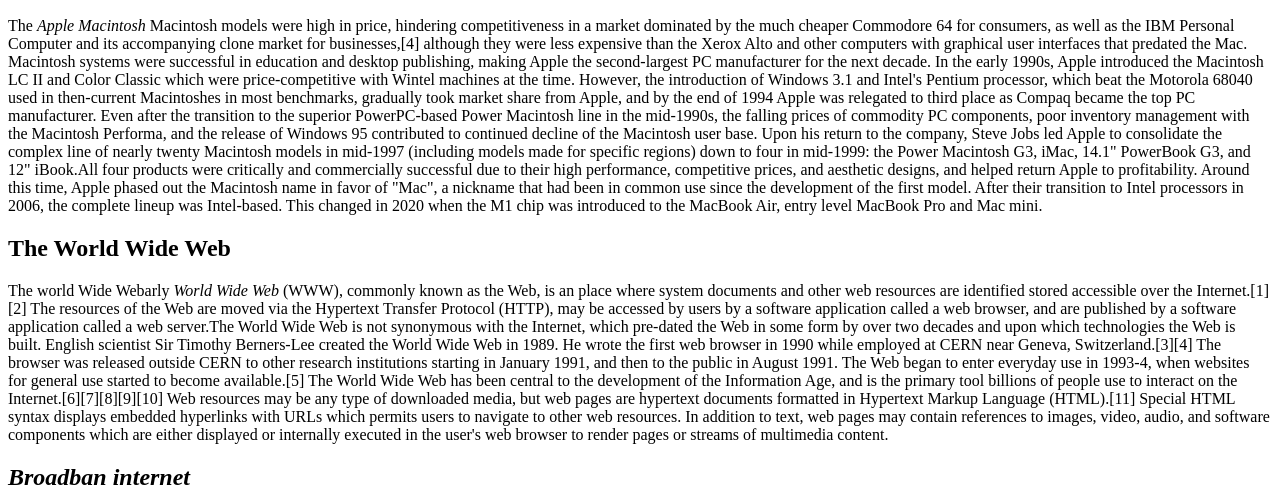
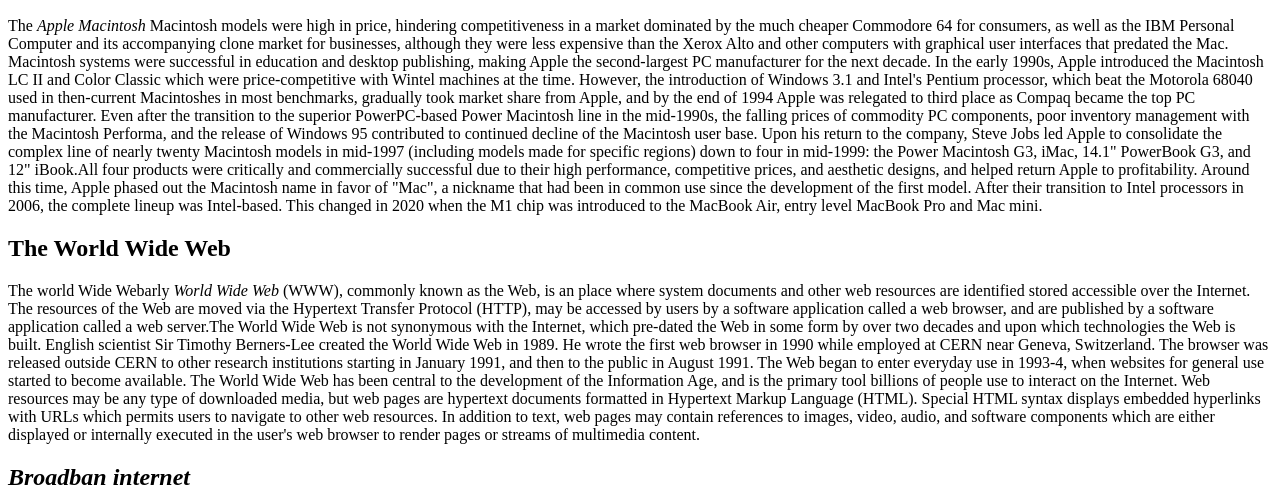
Before and after one commit to Alondre/HTML-exam, a plain HTML site: page index.html in a window 1280 px wide. Shown: the part 430-924 px from the top of the page. Drawn offline with Linux system fonts and the light colour scheme.

Commit message:
Update index.html

```diff
--- a/index.html
+++ b/index.html
@@ -9,7 +9,7 @@
 <body>
   <color:Blue><h2>Apple’s Macintosh</h2></color:Blue>
   <img src="https://www.google.com/url?sa=i&url=https%3A%2F%2Fwww.mac-history.net%2Ftop%2F2020-02-10%2Fthe-history-of-the-apple-macintosh&psig=AOvVaw3np2M8MBlzT0AWOJ9JYmLQ&ust=1612243344046000&source=images&cd=vfe&ved=0CAIQjRxqFwoTCKDt5s-FyO4CFQAAAAAdAAAAABAD" alt="height:200">
-  <p>The <i>Apple Macintosh</i> Macintosh models were high in price, hindering competitiveness in a market dominated by the much cheaper Commodore 64 for consumers, as well as the IBM Personal Computer and its accompanying clone market for businesses,[4] although they were less expensive than the Xerox Alto and other computers with graphical user interfaces that predated the Mac. Macintosh systems were successful in education and desktop publishing, making Apple the second-largest PC manufacturer for the next decade. In the early 1990s, Apple introduced the Macintosh LC II and Color Classic which were price-competitive with Wintel machines at the time.
+  <p>The <i>Apple Macintosh</i> Macintosh models were high in price, hindering competitiveness in a market dominated by the much cheaper Commodore 64 for consumers, as well as the IBM Personal Computer and its accompanying clone market for businesses, although they were less expensive than the Xerox Alto and other computers with graphical user interfaces that predated the Mac. Macintosh systems were successful in education and desktop publishing, making Apple the second-largest PC manufacturer for the next decade. In the early 1990s, Apple introduced the Macintosh LC II and Color Classic which were price-competitive with Wintel machines at the time.
     However, the introduction of Windows 3.1 and Intel's Pentium processor, which beat the Motorola 68040 used in then-current Macintoshes in most benchmarks, gradually took market share from Apple, and by the end of 1994 Apple was relegated to third place as Compaq became the top PC manufacturer. Even after the transition to the superior PowerPC-based Power Macintosh line in the mid-1990s, the falling prices of commodity PC components, poor inventory management with the Macintosh Performa, and the release of Windows 95 contributed to continued decline of the Macintosh user base.
         Upon his return to the company, Steve Jobs led Apple to consolidate the complex line of nearly twenty Macintosh models in mid-1997 (including models made for specific regions) down to four in mid-1999: the Power Macintosh G3, iMac, 14.1" PowerBook G3, and 12" iBook.All four products were critically and commercially successful due to their high performance, competitive prices, and aesthetic designs, and helped return Apple to profitability.
         Around this time, Apple phased out the Macintosh name in favor of "Mac", a nickname that had been in common use since the development of the first model. After their transition to Intel processors in 2006, the complete lineup was Intel-based. This changed in 2020 when the M1 chip was introduced to the MacBook Air, entry level MacBook Pro and Mac mini.</p>
@@ -19,9 +19,9 @@
   <h2>The World Wide Web</h2>
 </color:Green>
 
-  <p>The world Wide Webarly <i> World Wide Web</i> (WWW), commonly known as the Web, is an place where system documents and other web resources are identified stored accessible over the Internet.[1][2] The resources of the Web are moved via the Hypertext Transfer Protocol (HTTP), may be accessed by users by a software application called a web browser, and are published by a software application called a web server.The World Wide Web is not synonymous with the Internet, which pre-dated the Web in some form by over two decades and upon which technologies the Web is built.
-    English scientist Sir Timothy Berners-Lee created the World Wide Web in 1989. He wrote the first web browser in 1990 while employed at CERN near Geneva, Switzerland.[3][4] The browser was released outside CERN to other research institutions starting in January 1991, and then to the public in August 1991. The Web began to enter everyday use in 1993-4, when websites for general use started to become available.[5] The World Wide Web has been central to the development of the Information Age, and is the primary tool billions of people use to interact on the Internet.[6][7][8][9][10]
-          Web resources may be any type of downloaded media, but web pages are hypertext documents formatted in Hypertext Markup Language (HTML).[11] Special HTML syntax displays embedded hyperlinks with URLs which permits users to navigate to other web resources. In addition to text, web pages may contain references to images, video, audio, and software components which are either displayed or internally executed in the user's web browser to render pages or streams of multimedia content.
+  <p>The world Wide Webarly <i> World Wide Web</i> (WWW), commonly known as the Web, is an place where system documents and other web resources are identified stored accessible over the Internet. The resources of the Web are moved via the Hypertext Transfer Protocol (HTTP), may be accessed by users by a software application called a web browser, and are published by a software application called a web server.The World Wide Web is not synonymous with the Internet, which pre-dated the Web in some form by over two decades and upon which technologies the Web is built.
+    English scientist Sir Timothy Berners-Lee created the World Wide Web in 1989. He wrote the first web browser in 1990 while employed at CERN near Geneva, Switzerland. The browser was released outside CERN to other research institutions starting in January 1991, and then to the public in August 1991. The Web began to enter everyday use in 1993-4, when websites for general use started to become available. The World Wide Web has been central to the development of the Information Age, and is the primary tool billions of people use to interact on the Internet.
+          Web resources may be any type of downloaded media, but web pages are hypertext documents formatted in Hypertext Markup Language (HTML). Special HTML syntax displays embedded hyperlinks with URLs which permits users to navigate to other web resources. In addition to text, web pages may contain references to images, video, audio, and software components which are either displayed or internally executed in the user's web browser to render pages or streams of multimedia content.
 
   <color:purple>
   <h2><i> Broadban internet</i>
```
